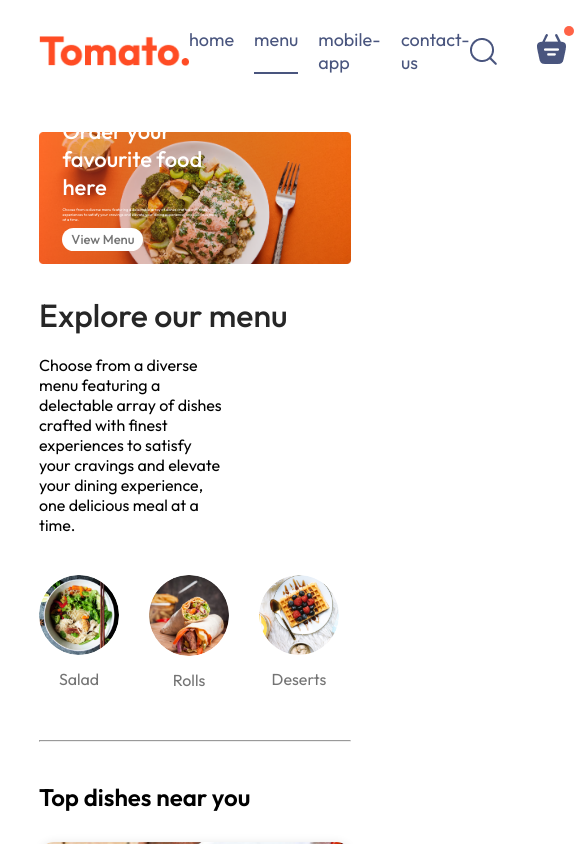
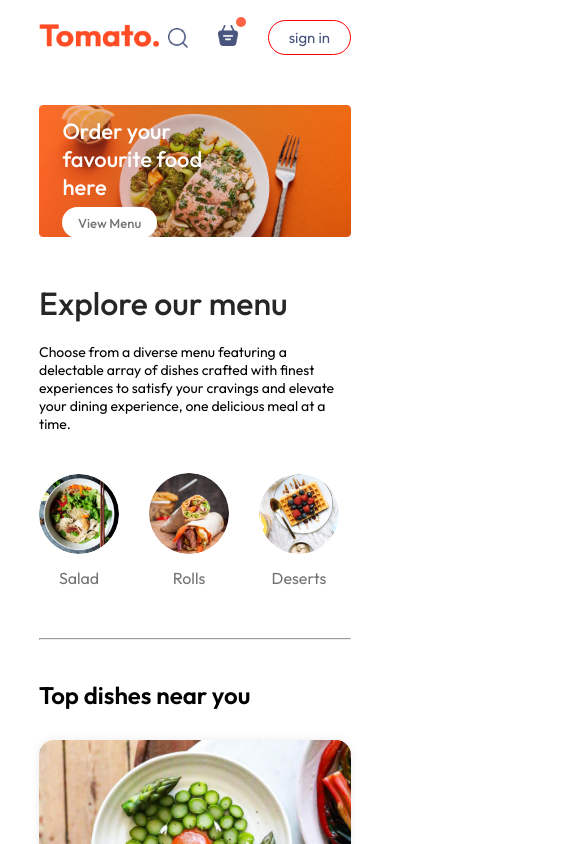
Before and after one commit to VedantShreeyansh/Food-Delivery-Frontend, a React (Vite) app: page / in a window 390 px wide. Shown: the top 844 px of the page, 585 px wide, since content can reach past the window. Built offline with nearby package versions, Linux system fonts and the light colour scheme.

Commit message:
Cart Implemented

```diff
--- a/src/App.jsx
+++ b/src/App.jsx
@@ -4,12 +4,18 @@
 import Cart from "./pages/Cart/Cart";
 import Home from "./pages/Home/Home";
 import Footer from "./components/Footer/Footer";
+import LoginPopup from "./components/LoginPopup/LoginPopup";
+import { useState } from "react";
 
 const App = () => {
+
+  const [showLogin, setShowLogin] = useState(false);
+
   return (
   <>
+  {showLogin?<LoginPopup/>:<></>}
     <div className="app">
-      <Navbar />
+      <Navbar setShowLogin={setShowLogin} />
       <Routes>
         <Route path="/" element={<Home/>} />
         <Route path="/cart" element={<Cart />} />
--- a/src/components/AppDownload/AppDownload.css
+++ b/src/components/AppDownload/AppDownload.css
@@ -0,0 +1,25 @@
+.app-download{
+    margin: auto auto;
+    margin-top: 100px;
+    font-size: max(3vw, 20px);
+    text-align: center;
+    font-weight: 500;
+}
+
+.app-download-platforms{
+    display: flex;
+    justify-content: center;
+    gap: max(2vw, 10px);
+    margin-top: 40px;
+}
+
+.app-download-platforms img{
+    width: max(30vw, 120px);
+    max-width: 180px;
+    transition: 0.5s;
+    cursor: pointer;
+}
+
+.app-download-platforms img:hover{
+    transform: scale(1.05s);
+}
--- a/src/components/ExploreMenu/ExploreMenu.css
+++ b/src/components/ExploreMenu/ExploreMenu.css
@@ -52,5 +52,11 @@
 .explore-menu-list-item .active{
     border: 4px solid tomato;
     padding: 2px;
+}
 
+@media (max-width:1050px) {
+    .explore-menu-text {
+        max-width: 100%;
+        font-size: 14px;
+    }
 }
--- a/src/components/Footer/Footer.css
+++ b/src/components/Footer/Footer.css
@@ -9,30 +9,36 @@
     padding-top: 80px;
     margin-top: 100px;
 }
+
 .footer-content{
     width: 100%;
     display: grid;
     grid-template-columns: 2fr 1fr 1fr;
     gap: 80px;
 }
+
 .footer-content-left, .footer-content-right, .footer-content-center{
     display: flex;
     flex-direction: column;
     align-items: start;
     gap: 20px;
 }
+
 .footer-content-left li, .footer-content-right li, .footer-content-center li{
     list-style: none;
     margin-bottom: 10px;
     cursor: pointer;
 }
+
 .footer-content-right h2, .footer-content-center h2{
     color: white;
 }
+
 .footer-social-icons img{
     width: 40px;
     margin-right: 15px;
 }
+
 .footer hr{
     width: 100%;
     height: 2px;
@@ -40,3 +46,14 @@
     background-color: grey;
     border: none;
 }
+
+@media (max-width: 750px) {
+    .footer-content {
+        display: flex;
+        flex-direction: column;
+        gap: 35px;
+    }
+    .footer-copyright{
+        text-align: center;
+    }
+}
--- a/src/components/Header/Header.css
+++ b/src/components/Header/Header.css
@@ -38,3 +38,26 @@
     font-size: max(1vw, 13px);
     border-radius: 50px;
 }
+
+@media (max-width:1050px) {
+    .header{
+        height: 38vw;
+    }
+
+    .header-contents{
+        max-width: 45%;
+    }
+}
+
+
+@media (max-width:750px) {
+    .header-contents{
+        max-width: 55%;
+    }
+    .header-contents p{
+        display: none;
+    }
+    .header-contents button{
+        padding: 2vw 4vw;
+    }
+}
--- /dev/null
+++ b/src/components/LoginPopup/LoginPopup.css
@@ -0,0 +1,74 @@
+.login-popup{
+    position: absolute;
+    z-index: 1;
+    width: 100%;
+    height: 100%;
+    background-color:  #00000090;
+    display: grid;
+}
+
+.login-popup-container{
+    place-self: center;
+    width: max(23vw,330px);
+    color: #808080;
+    background-color: white;
+    display: flex;
+    flex-direction: column;
+    gap: 25px;
+    padding: 25px 30px;
+    border-radius: 8px;
+    font-size: 14px;
+    animation: fadeIn 0.5s;
+}
+
+.login-popup-title{
+    display: flex;
+    justify-content: space-between;
+    align-items: center;
+    color: black;
+}
+
+.login-popup-title img{
+    width: 16px;
+    cursor: pointer;
+}
+
+.login-popup-inputs{
+    display: flex;
+    flex-direction: column;
+    gap: 20px;
+}
+
+.login-popup-inputs input{
+    outline: none;
+    border: 1px solid #c9c9c9;
+    padding: 10px;
+    border-radius: 4px;
+}
+
+.login-popup button{
+    padding: 8px;
+    cursor: pointer;
+    border: none;
+    border-radius: 4px;
+    color: white;
+    background-color: tomato;
+    font-size: 15px;
+}
+
+.login-popup-condition{
+    display: flex;
+    align-items: start;
+    gap: 8px;
+    margin-top: -15px;
+}
+
+.login-popup-condition input{
+    margin-top: 5px;
+}
+
+.login-popup p span{
+    color: tomato;
+    font-weight: 500;
+    cursor: pointer;
+}
--- /dev/null
+++ b/src/components/LoginPopup/LoginPopup.jsx
@@ -0,0 +1,35 @@
+import React, { useState } from 'react';
+import './LoginPopup.css';
+import { assets } from '../../assets/assets';
+
+const LoginPopup = () => {
+
+ const [currState, setCurrState] = useState("Login");
+
+  return (
+    <div className="login-popup">
+       <form className="login-popup-container">
+          <div className="login-popup-title">
+              <h2>{currState}</h2>
+              <img onClick={()=>setShowLogin(false)} src={assets.cross_icon} alt="" />
+          </div>
+          <div className="login-popup-inputs">
+            {currState==="Login"?<></>:<input type="text" placeholder="Your name" required /> }
+            <input type="email" placeholder="Your email" required/>
+            <input type="password" placeholder="Password" required/>
+          </div>
+          <button>{currState==="Sign Up"?"Create account":"Login"}</button>
+          <div className="login-popup-condition">
+            <input type="checkbox" name="" id="" required/>
+            <p>By continuing, I agree to the terms of use & privacy policy.</p>
+          </div>
+          {currState==="Login"
+          ? <p>Create a new account? <span onClick={()=>setCurrState("Sign Up")}>Click here</span></p>
+          : <p>Already have an account? <span onClick={()=>setCurrState("Login")}>Login here</span></p>
+          }
+       </form>
+    </div>
+  )
+}
+
+export default LoginPopup
--- a/src/components/Navbar/Navbar.css
+++ b/src/components/Navbar/Navbar.css
@@ -60,3 +60,48 @@
     top: -8px;
     right: -8px;
 }
+
+@media (max-width:1050px){
+    .navbar .logo{
+        width: 140px;
+    }
+    .navbar-menu{
+        gap: 20px;
+        font-size: 17px;
+    }
+    .navbar-right{
+        gap: 30px;
+    }
+    .navbar-right img{
+        width: 22px;
+    }
+    .navbar-right button{
+        padding: 8px 25px;
+    }
+}
+
+@media (max-width:900px){
+    .navbar .logo{
+        width: 120px;
+    }
+    .navbar-menu{
+        gap: 15px;
+        font-size: 16px;
+    }
+    .navbar-right{
+        gap: 30px;
+    }
+    .navbar-right img{
+        width: 20px;
+    }
+    .navbar-right button{
+        padding: 7px 20px;
+        font-size: 15px;
+    }
+}
+
+@media (max-width:750px){
+    .navbar-menu{
+        display: none;
+    }
+}
--- a/src/components/Navbar/Navbar.jsx
+++ b/src/components/Navbar/Navbar.jsx
@@ -1,27 +1,28 @@
 import { useState } from "react";
 import "./Navbar.css";
 import { assets } from "../../assets/assets.js";
+import { Link } from "react-router-dom";
 
-const Navbar = () => {
+const Navbar = ({setShowLogin}) => {
 
   const [menu, setMenu] = useState("menu");
 
   return (
     <div className="navbar">
-      <img src={assets.logo} alt="" className="logo"></img>
+      <Link to='/'><img src={assets.logo} alt="" className="logo"></img></Link>
       <ul className="navbar-menu">
-        <li onClick={()=>setMenu("home")}  className={menu==="home"?"active":""}>home</li>
-        <li onClick={()=>setMenu("menu")} className={menu==="menu"?"active":""}>menu</li>
-        <li onClick={()=>setMenu("mobile-app")} className={menu==="mobile-app"?"active":""}>mobile-app</li>
-        <li onClick={()=>setMenu("contact-us")} className={menu==="contact-us"?"active":""}>contact-us</li>
+        <Link to="/" onClick={()=>setMenu("home")}  className={menu==="home"?"active":""}>home</Link>
+        <a href="#explore-menu" onClick={()=>setMenu("menu")} className={menu==="menu"?"active":""}>menu</a>
+        <a href="#app-download" onClick={()=>setMenu("mobile-app")} className={menu==="mobile-app"?"active":""}>mobile-app</a>
+        <a href="#footer" onClick={()=>setMenu("contact-us")} className={menu==="contact-us"?"active":""}>contact-us</a>
       </ul>
       <div className="navbar-right">
         <img src={assets.search_icon} alt="" />
         <div className="navbar-search-icon">
-          <img src={assets.basket_icon} alt="" />
+          <Link to='/cart'><img src={assets.basket_icon} alt="" /></Link>
           <div className="dot"></div>
         </div>
-        <button>sign in</button>
+        <button onClick={()=>setShowLogin(true)}>sign in</button>
       </div>
     </div>
   );
--- a/src/index.css
+++ b/src/index.css
@@ -5,6 +5,7 @@
   margin: 0;
   box-sizing: border-box;
   font-family: Outfit;
+  scroll-behavior: smooth;
 }
 body{
   min-height: 100vh;
--- a/src/pages/Cart/Cart.jsx
+++ b/src/pages/Cart/Cart.jsx
@@ -1,9 +1,35 @@
-import React from 'react'
+import { useContext } from 'react';
 import './Cart.css';
+import { StoreContext } from "../../context/StoreContext";
 
 const Cart = () => {
+
+  const {cartItems, food_list, removeFromCart} = useContext(StoreContext);
+
   return (
-    <div>Cart</div>
+    <div className="cart">
+      <div className="cart-items">
+        <div className="cart-items-title">
+           <p>Items</p>
+           <p>Title</p>
+           <p>Price</p>
+           <p>Quantity</p>
+           <p>Total</p>
+           <p>Remove</p>
+        </div>
+        <br />
+        <hr />
+        {food_list.map((item,index)=>{
+           if(cartItems[item._id]>0){
+            return (
+              <div className="cart-items-title cart-items-item">
+                <p>{item.name}</p>
+              </div>
+            )
+           }
+        })}
+      </div>
+    </div>
   )
 }
 
```
